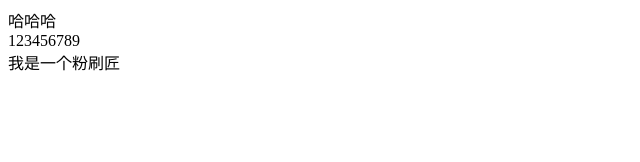
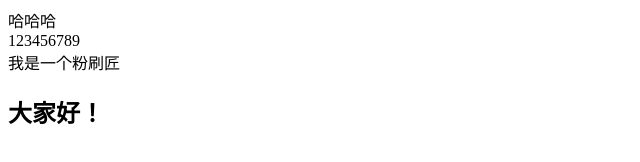
Before and after one commit to 625464m/majing, a plain HTML site: page index.html in a window 1280 px wide. Shown: the whole page, without its empty margins (0-640 px from the left). Drawn offline with Linux system fonts and the light colour scheme.

Commit message:
我是子分支

```diff
--- a/index.html
+++ b/index.html
@@ -8,5 +8,6 @@
 	<div>哈哈哈</div>
 	<div>123456789</div>
 	<div>我是一个粉刷匠</div>
+	<h2>大家好！</h2>
 </body>
 </html>
```
